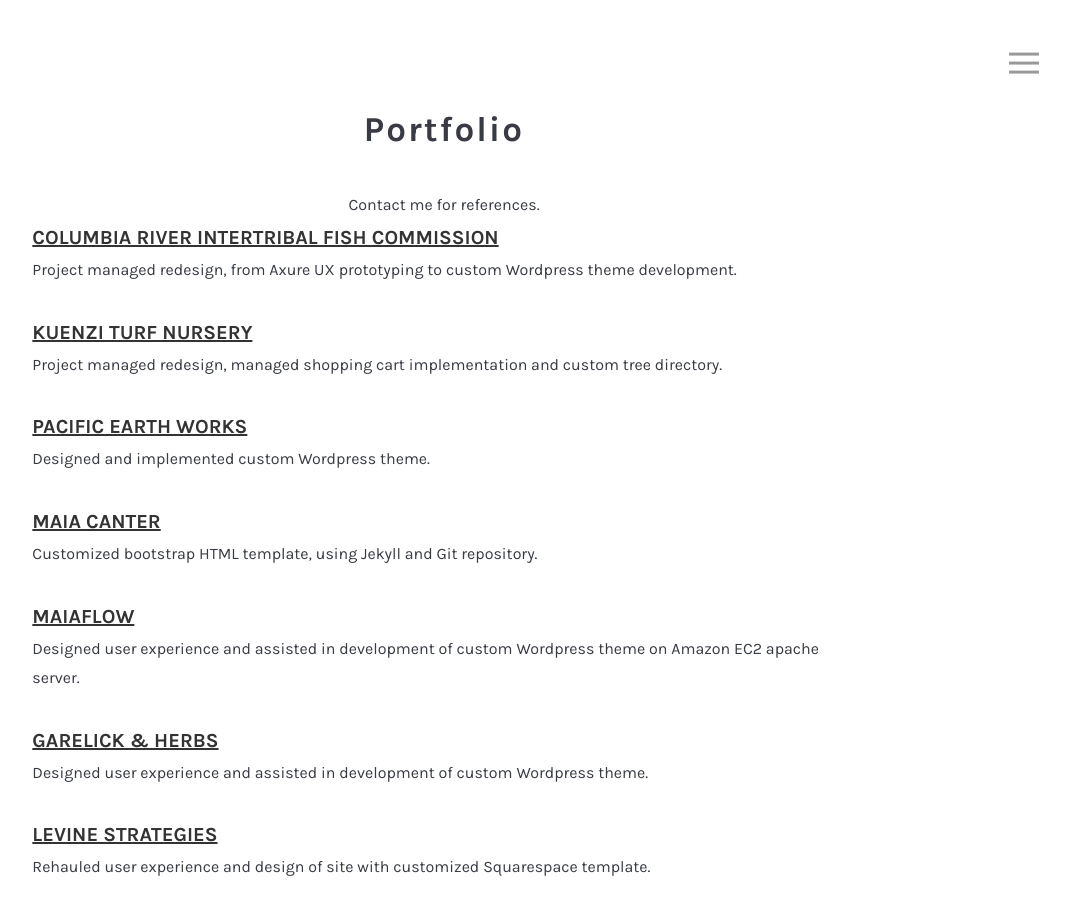
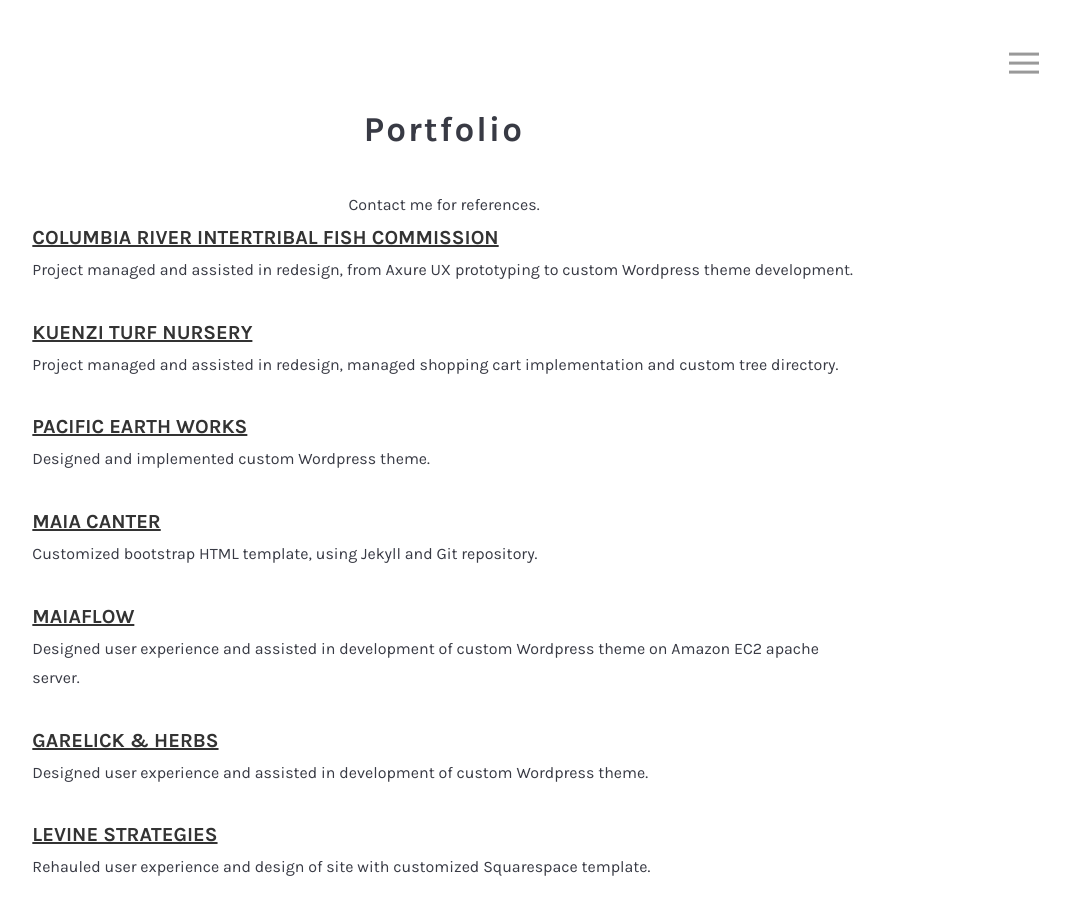
Before and after one commit to maiaflow/maiacanter, a Jekyll site: the page built from portfolio.html, in a window 1280 px wide and 900 px high, scrolled down 922 px. Shown: the whole window, without its empty margins (196-1266 px from the left). Built offline with Jekyll 4.4.1, drawn with Linux system fonts in a browser that asks for light colours; nearby versions of some CDN libraries; some web fonts are replaced.

Commit message:
Update portfolio.html

```diff
--- a/portfolio.html
+++ b/portfolio.html
@@ -7,15 +7,15 @@ Contact me for references.
 
 <div id="portfolio_page">
 <p>
-    <a href="https://www.critfc.org/">Columbia River Intertribal Fish Commission</a><br/>
-    Project managed redesign, from Axure UX prototyping to custom Wordpress theme development.
+    <a href="https://www.critfc.org/" target="_blank">Columbia River Intertribal Fish Commission</a><br/>
+    Project managed and assisted in redesign, from Axure UX prototyping to custom Wordpress theme development.
 </p>
 <p>
-    <a href="https://kuenziturfnursery.com/">Kuenzi Turf Nursery</a><br/>
-    Project managed redesign, managed shopping cart implementation and custom tree directory.
+    <a href="https://kuenziturfnursery.com/" target="_blank">Kuenzi Turf Nursery</a><br/>
+    Project managed and assisted in redesign, managed shopping cart implementation and custom tree directory.
 </p>
 <p>
-    <a href="https://www.pacificearthworks.com/">Pacific Earth Works</a><br/>
+    <a href="https://www.pacificearthworks.com/" target="_blank">Pacific Earth Works</a><br/>
     Designed and implemented custom Wordpress theme.
 </p>
 <p>
@@ -23,19 +23,19 @@ Contact me for references.
     Customized bootstrap HTML template, using Jekyll and Git repository.
 </p>
 <p>
-    <a href="http://www.maiaflow.com" target="new">Maiaflow</a><br/>
+    <a href="http://www.maiaflow.com" target="_blank">Maiaflow</a><br/>
     Designed user experience and assisted in development of custom Wordpress theme on Amazon EC2 apache server.
 </p>
 <p>
-    <a href="https://www.garelickandherbs.com" target="new">Garelick & Herbs</a><br/>
+    <a href="https://www.garelickandherbs.com" target="_blank">Garelick & Herbs</a><br/>
     Designed user experience and assisted in development of custom Wordpress theme.
 </p>
 <p>
-    <a href="https://www.levinestrategies.com/" target="new">Levine Strategies</a><br/>
+    <a href="https://www.levinestrategies.com/" target="_blank">Levine Strategies</a><br/>
     Rehauled user experience and design of site with customized Squarespace template.
 </p>
 <p>
-    <a href="http://www.paulabascal.com" target="new">Paul Abascal</a><br/>
+    <a href="http://www.paulabascal.com" target="_blank">Paul Abascal</a><br/>
     Implemented jQuery code on custom-coded portfolio site, configured AWS S3 hosting and DNS.
 </p>
 </div>
```
